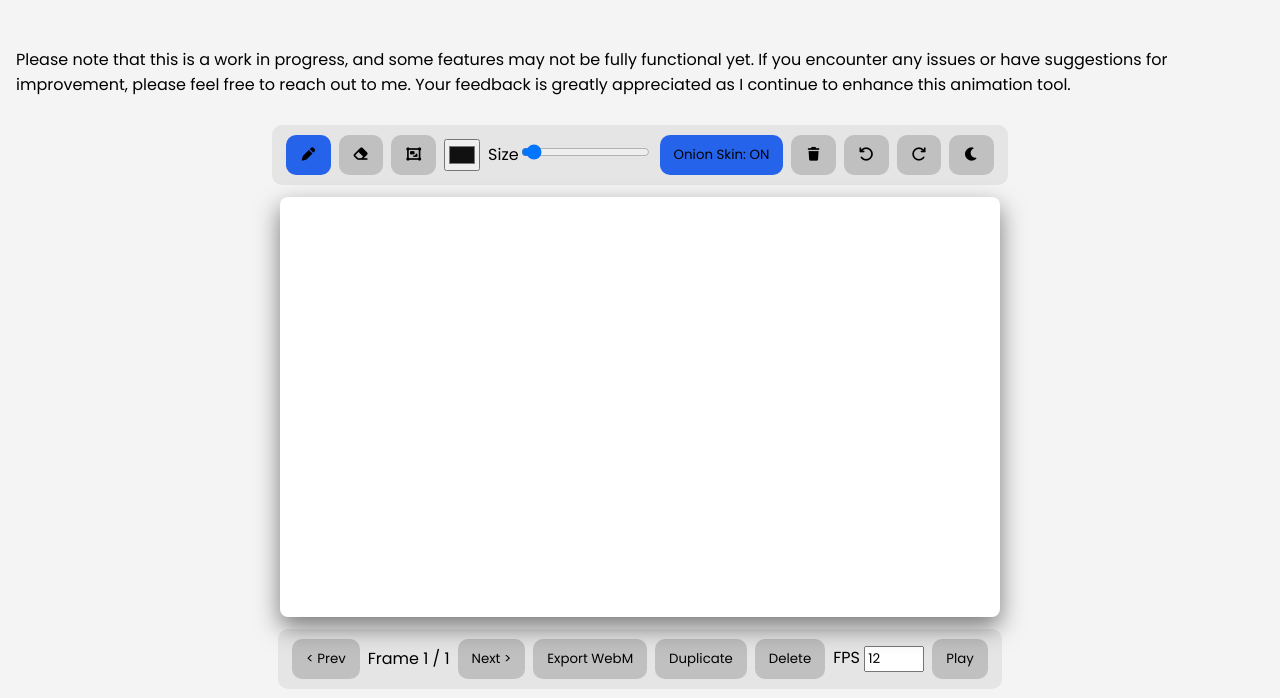
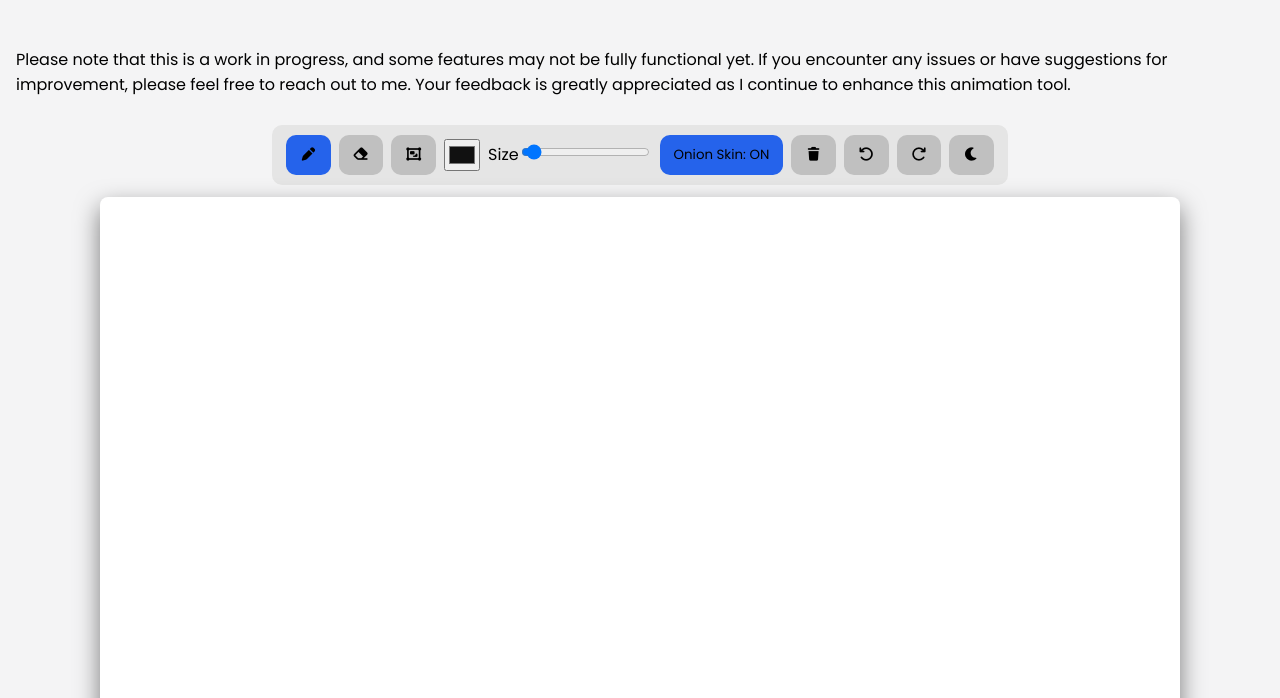
Before and after one commit to folajimiigbojionu-afk/AstropingsAnimationThing, a plain HTML site: page index.html in a window 1280 px wide. Shown: the part 88-786 px from the top of the page. Drawn offline with Linux system fonts and the light colour scheme.

Commit message:
Refactor CSS styles and improve layout

```diff
--- a/style.css
+++ b/style.css
@@ -34,11 +34,6 @@ body {
   --toolbar-color: var(--toolbar-color-light);
 }
 
-.canvas{
-  width: 1080px;
-  height: 720px;
-}
-
 body {
   font-family: "Poppins", sans-serif;
   margin: 0; background: var(--bg-color);
@@ -62,20 +57,28 @@ button {
   max-width: 95vw;
 }
 
-button:hover { background: var(--button-color-dark); }
+button:hover {
+  background: var(--button-color-dark);
+}
 button.active {
   background: #2563eb;
 }
+
 input[type="color"] {
   padding: 2px; width: 36px; height: 32px;
 }
+
+input[type="range"]::webkit-slider-runnable-track {
+  background-color: color-mix(in srgb, var(--color), white 20%);
+}
+
 input[type="number"] {
   width: 60px;
 }
 
 /* Drawing Stage */
 .stage {
-  position: relative; width: 720px; height: 420px; max-width: 95vw;
+  position: relative; width: 1080px; height: 720px; max-width: 95vw;
   user-select: none;  /* Prevent text selection while drawing */
   background: #ffffff; border-radius: 8px; overflow: hidden;
   box-shadow: 0 10px 25px rgba(0, 0, 0, 0.5);
```
